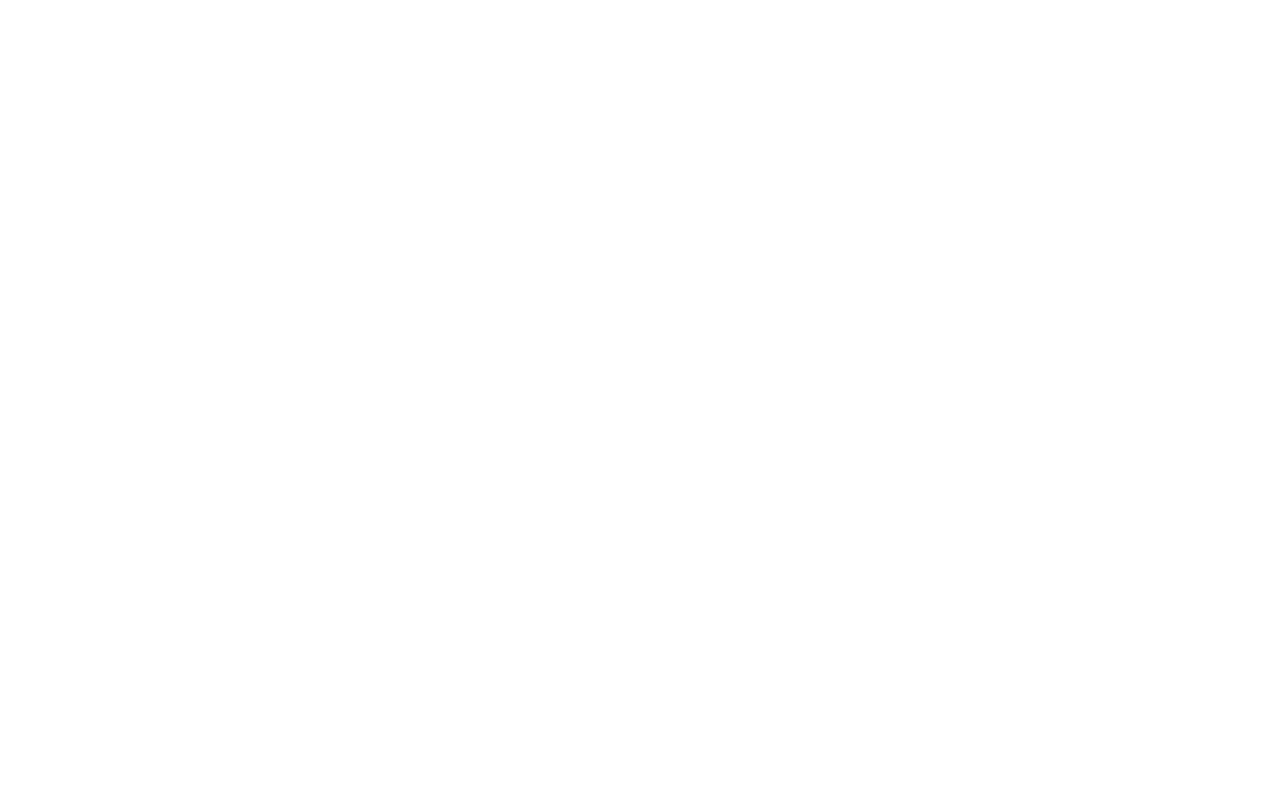
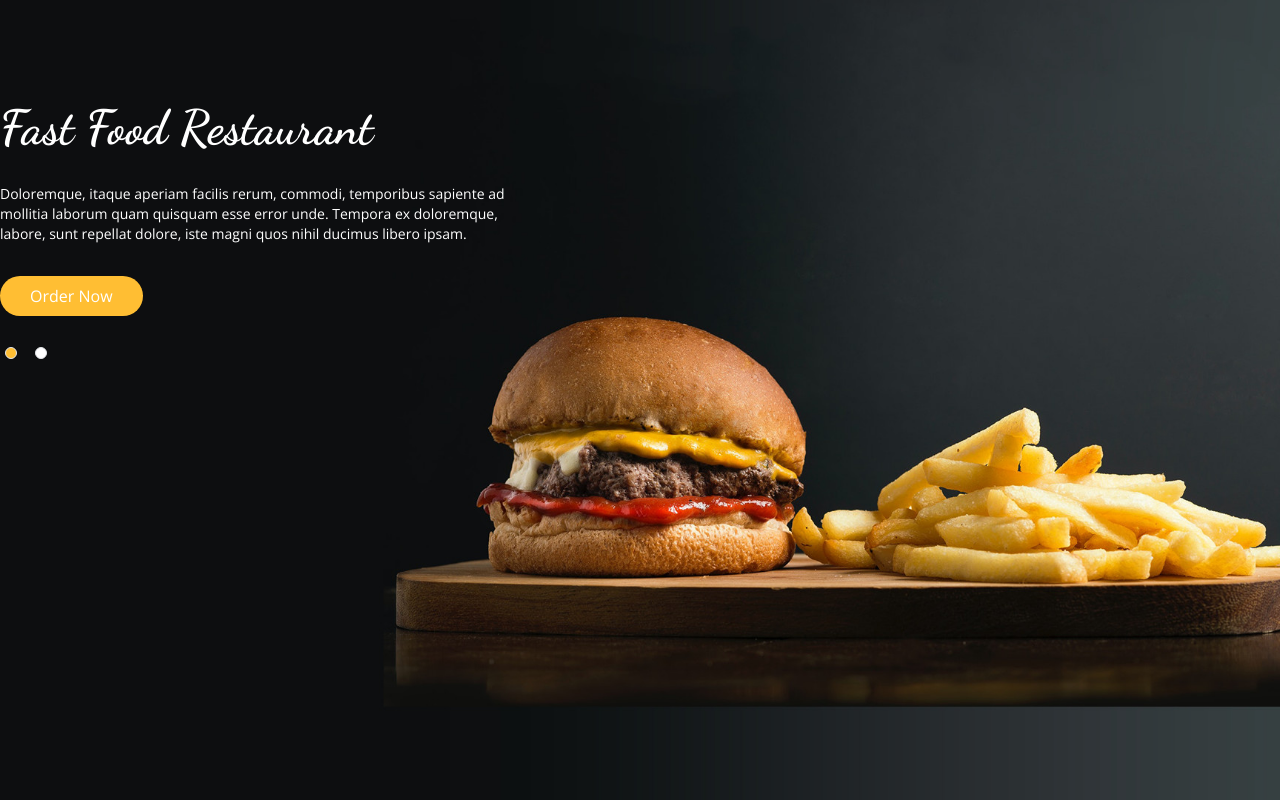
Before and after one commit to ilknurhelvaci/food-app-react, a Next.js app: page /home in a window 1280 px wide. Built offline with nearby package versions, Linux system fonts and the light colour scheme.

Commit message:
added carousel  and new features

```diff
--- a/components/layout/Header.jsx
+++ b/components/layout/Header.jsx
@@ -1,50 +1,116 @@
-import { useEffect, useState } from "react";
+import { useState } from "react";
+import { FaUserAlt, FaShoppingCart, FaSearch } from "react-icons/fa";
+
+import { GiHamburgerMenu, GiCancel } from "react-icons/gi";
+import { useRouter } from "next/router";
 import Logo from "../ui/Logo";
-import { FaSearch, FaShoppingCart, FaUser } from "react-icons/fa";
 import Search from "../ui/Search";
+import Link from "next/link";
 
 const Header = () => {
   const [isSearchModal, setIsSearchModal] = useState(false);
+  const [isMenuModal, setIsMenuModal] = useState(false);
+  // const cart = useSelector((state) => state.cart);
 
-  useEffect(() => {
-    console.log("isSearchModal", isSearchModal);
-  }, [isSearchModal]);
+  const router = useRouter();
 
   return (
-    <div className="h-[5.5rem] bg-secondary ">
-      <div className="container mx-auto text-white flex justify-between h-full items-center ">
-        <div>
-          <Logo></Logo>
-        </div>
-        <nav>
-          <ul className="flex gap-x-2 ">
-            <li className="px-[5px] py-[10px] uppercase  hover:text-primary cursor-pointer">
-              <a>Home</a>
+    <div
+      className={`h-[5.5rem] z-50 relative w-full ${
+        router.asPath === "/" ? "bg-transparent" : "bg-secondary !fixed"
+      }`}
+    >
+      <div className="container mx-auto text-white flex justify-between items-center h-full">
+        <Logo />
+        <nav
+          className={`sm:static absolute top-0 left-0 sm:w-auto sm:h-auto w-full h-screen sm:text-white text-black sm:bg-transparent bg-white sm:flex hidden z-50  ${
+            isMenuModal === true && "!grid place-content-center"
+          }`}
+        >
+          <ul className="flex gap-x-2 sm:flex-row flex-col items-center">
+            <li
+              className={`px-[5px] py-[10px] uppercase hover:text-primary cursor-pointer ${
+                router.asPath === "/" && "text-primary"
+              }`}
+              onClick={() => setIsMenuModal(false)}
+            >
+              <Link href="/">Home</Link>
             </li>
-            <li className="px-[5px] py-[10px] uppercase  hover:text-primary cursor-pointer">
-              <a>Menu</a>
+            <li
+              className={`px-[5px] py-[10px] uppercase hover:text-primary cursor-pointer ${
+                router.asPath === "/menu" && "text-primary"
+              }`}
+              onClick={() => setIsMenuModal(false)}
+            >
+              <Link href="/menu">Menu</Link>
             </li>
-            <li className="px-[5px] py-[10px] uppercase  hover:text-primary cursor-pointer">
-              <a>About</a>
+            <li
+              className={`px-[5px] py-[10px] uppercase hover:text-primary cursor-pointer ${
+                router.asPath === "/about" && "text-primary"
+              }`}
+              onClick={() => setIsMenuModal(false)}
+            >
+              <Link href="/about">About</Link>
             </li>
-            <li className="px-[5px] py-[10px] uppercase  hover:text-primary cursor-pointer">
-              <a>Book Table</a>
+            <li
+              className={`px-[5px] py-[10px] uppercase hover:text-primary cursor-pointer ${
+                router.asPath === "/reservation" && "text-primary"
+              }`}
+              onClick={() => setIsMenuModal(false)}
+            >
+              <Link href="/reservation">Book Table</Link>
             </li>
           </ul>
+          {isMenuModal && (
+            <button
+              className="absolute  top-4 right-4 z-50"
+              onClick={() => setIsMenuModal(false)}
+            >
+              <GiCancel size={25} className=" transition-all" />
+            </button>
+          )}
         </nav>
-        {/* icons */}
         <div className="flex gap-x-4 items-center">
-          <button>
-            <FaUser className="hover:text-primary transition-all " />
+          <Link href="/auth/login">
+            <span>
+              <FaUserAlt
+                className={`hover:text-primary transition-all cursor-pointer ${
+                  (router.asPath.includes("profile") ||
+                    router.asPath.includes("auth")) &&
+                  "text-primary"
+                }`}
+                size={18}
+              />
+            </span>
+          </Link>
+          <Link href="/cart">
+            <span className="relative">
+              <FaShoppingCart
+                className={`hover:text-primary transition-all cursor-pointer ${
+                  router.asPath === "/cart" && "text-primary"
+                }`}
+                size={18}
+              />
+              {/* <span className="px-[5px] text-[10px]   rounded-full bg-primary absolute -top-2 -right-3 text-black inline-flex items-center justify-center font-bold">
+                {cart.products.length === 0 ? "0" : cart.products.length}
+              </span> */}
+            </span>
+          </Link>
+          <button onClick={() => setIsSearchModal(true)}>
+            <FaSearch
+              className="hover:text-primary transition-all cursor-pointer"
+              size={18}
+            />
           </button>
-          <button>
-            <FaShoppingCart className="hover:text-primary transition-all " />
+          <a href="#" className="md:inline-block hidden sm">
+            <button className="btn-primary">Order Online</button>
+          </a>
+          <button
+            className="sm:hidden inline-block"
+            onClick={() => setIsMenuModal(true)}
+          >
+            <GiHamburgerMenu className="text-xl hover:text-primary transition-all" />
           </button>
-          <button onClick={() => setIsSearchModal(!isSearchModal)}>
-            <FaSearch className="hover:text-primary transition-all " />
-          </button>
-
-          <button className="btn-primary">Order Online</button>
         </div>
       </div>
       {isSearchModal && <Search setIsSearchModal={setIsSearchModal} />}
--- /dev/null
+++ b/components/ui/Carousel.jsx
@@ -0,0 +1,69 @@
+import Image from "next/image";
+
+import Slider from "react-slick";
+import Title from "./Title";
+
+const Carousel = () => {
+  const settings = {
+    dots: true,
+    infinite: true,
+    speed: 500,
+    slidesToShow: 1,
+    slidesToScroll: 1,
+    arrows: false,
+    autoplay: true,
+    autoplaySpeed: 30000,
+    appendDots: (dots) => (
+      <div>
+        <ul className="container mx-auto w-full text-start">{dots}</ul>
+      </div>
+    ),
+    customPaging: (i) => (
+      <div className="w-3 h-3 border bg-white rounded-full mt-10"></div>
+    ),
+  };
+
+  return (
+    <div className="h-screen w-full -mt-[88px]">
+      <div className="absolute top-0 left-0 w-full h-full">
+        <div className="relative h-full w-full">
+          <Image
+            src="/images/hero-bg.jpg"
+            alt=""
+            layout="fill"
+            objectFit="cover"
+            priority
+          />
+        </div>
+      </div>
+      <Slider {...settings}>
+        <div>
+          <div className="mt-48 container mx-auto  text-white flex flex-col items-start gap-y-8">
+            <Title addClass="text-5xl">Fast Food Restaurant</Title>
+            <p className="text-sm sm:w-2/5 w-full">
+              Doloremque, itaque aperiam facilis rerum, commodi, temporibus
+              sapiente ad mollitia laborum quam quisquam esse error unde.
+              Tempora ex doloremque, labore, sunt repellat dolore, iste magni
+              quos nihil ducimus libero ipsam.
+            </p>
+            <button className="btn-primary">Order Now</button>
+          </div>
+        </div>
+        <div>
+          <div className="mt-48 container mx-auto  text-white flex flex-col items-start gap-y-8">
+            <Title addClass="text-5xl">Fast Food Restaurant</Title>
+            <p className="text-sm sm:w-2/5 w-full">
+              Doloremque, itaque aperiam facilis rerum, commodi, temporibus
+              sapiente ad mollitia laborum quam quisquam esse error unde.
+              Tempora ex doloremque, labore, sunt repellat dolore, iste magni
+              quos nihil ducimus libero ipsam.
+            </p>
+            <button className="btn-primary">Order Now</button>
+          </div>
+        </div>
+      </Slider>
+    </div>
+  );
+};
+
+export default Carousel;
--- a/components/ui/Search.jsx
+++ b/components/ui/Search.jsx
@@ -16,16 +16,16 @@
           setIsSearchModal(false);
         }}
       >
-        <div className="w-full h-full ">
-          <div className="relative z-50 w-[600px] h-[600px] bg-white border-2 border-gray-500 p-5">
-            <div className="w-full flex justify-end">
+        <div className="w-full h-full grid place-content-center relative">
+          <div className="relative z-50 md:w-[600px] w-[370px]  bg-white border-2 p-10 rounded-3xl">
+            {/* <div className="w-full flex justify-end">
               <button
                 className="hover:bg-primary  transition-all"
                 onClick={() => setIsSearchModal(false)}
               >
                 <IoCloseOutline size={25} />
               </button>
-            </div>
+            </div> */}
 
             <Title addClass="text-[40px] text-center">Search</Title>
             <input
--- a/package.json
+++ b/package.json
@@ -14,7 +14,9 @@
     "react": "^18",
     "react-dom": "^18",
     "react-icons": "^5.3.0",
-    "react-outside-click-handler": "^1.3.0"
+    "react-outside-click-handler": "^1.3.0",
+    "react-slick": "^0.30.2",
+    "slick-carousel": "^1.8.1"
   },
   "devDependencies": {
     "eslint": "^8",
--- a/pages/_app.js
+++ b/pages/_app.js
@@ -1,3 +1,5 @@
+import "slick-carousel/slick/slick.css";
+import "slick-carousel/slick/slick-theme.css";
 import "@/styles/globals.css";
 
 export default function App({ Component, pageProps }) {
--- a/pages/home/index.js
+++ b/pages/home/index.js
@@ -1,7 +1,12 @@
+import Carousel from "@/components/ui/Carousel";
 import React from "react";
 
 const HomePage = () => {
-  return <div></div>;
+  return (
+    <div>
+      <Carousel />
+    </div>
+  );
 };
 
 export default HomePage;
--- a/pages/index.js
+++ b/pages/index.js
@@ -1,5 +1,6 @@
 import Header from "@/components/layout/Header";
 import HomePage from "./home";
+import Carousel from "@/components/ui/Carousel";
 
 export default function Home() {
   return (
--- a/styles/globals.css
+++ b/styles/globals.css
@@ -11,3 +11,12 @@
 .btn-primary {
   @apply text-white px-[30px] py-[8px] rounded-3xl bg-primary cursor-pointer hover:opacity-90 transition-all;
 }
+.slick-dots {
+  @apply !flex justify-start w-full;
+}
+.slick-dots .slick-active div {
+  @apply bg-primary;
+}
+.slick-dots div {
+  @apply !m-0 !mt-8;
+}
```
Also changed, not shown: public/images/hero-bg.jpg (added), 1 other file (tests, documents, lock files or other folders).
